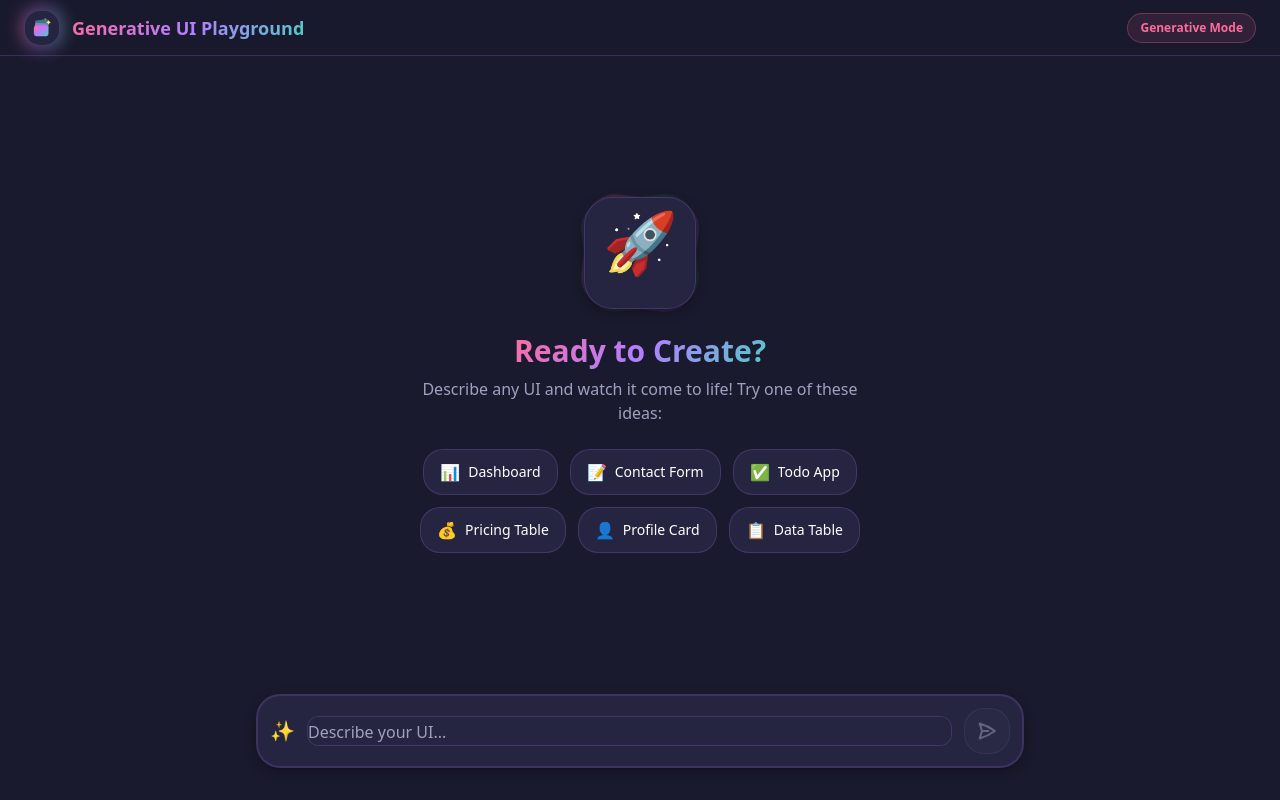
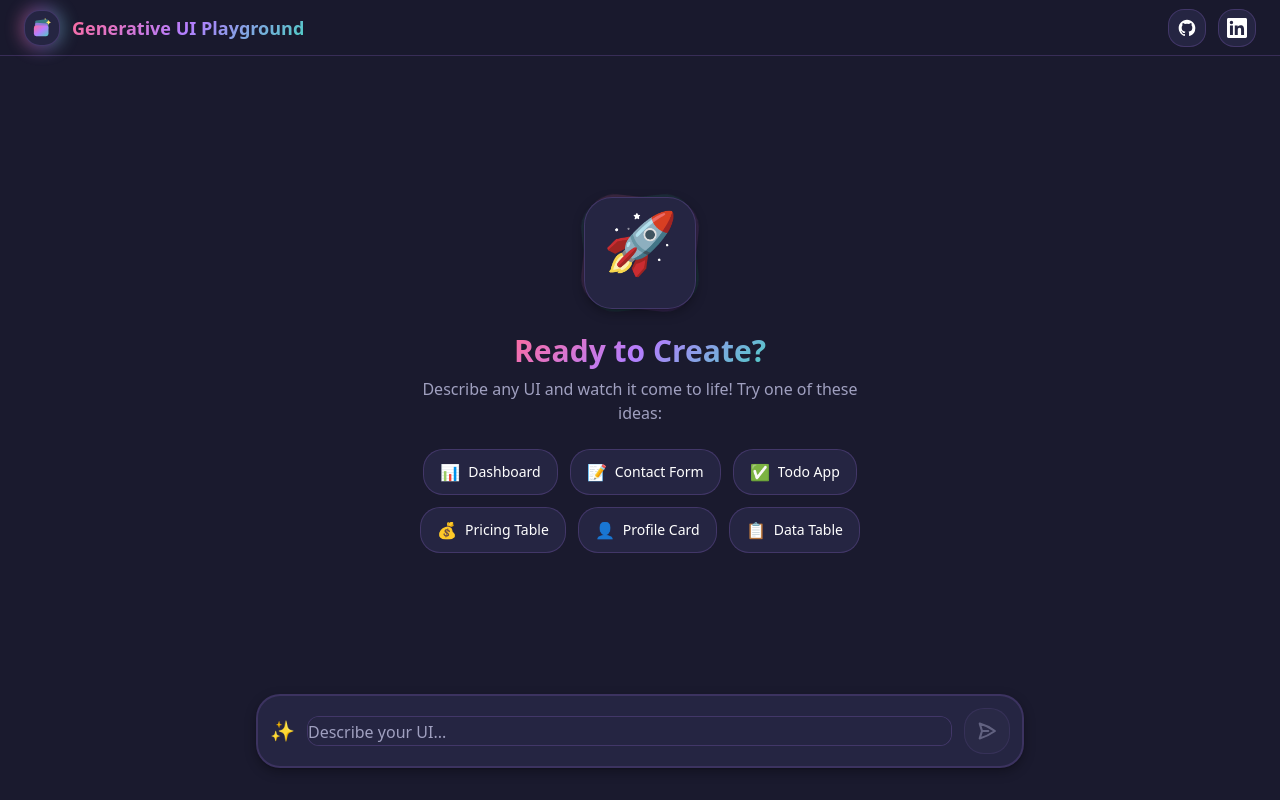
Before and after one commit to praveenss2806/generative_ui_playground, a Next.js app: page / in a window 1280 px wide. Built offline with nearby package versions, Linux system fonts and the light colour scheme.

Commit message:
latest changes

```diff
--- a/app/layout.tsx
+++ b/app/layout.tsx
@@ -16,7 +16,7 @@ const jetbrainsMono = JetBrains_Mono({
 });
 
 export const metadata: Metadata = {
-  title: "UI Playground - Generate Interfaces with AI",
+  title: "Gen UI Playground",
   description: "A playful generative UI playground powered by Gemini. Create dynamic interfaces using natural language.",
 };
 
--- a/components/layout/AppShell.tsx
+++ b/components/layout/AppShell.tsx
@@ -61,10 +61,34 @@ export function AppShell({ children }: AppShellProps) {
 
             {/* Right side */}
             <div className="flex items-center gap-2 sm:gap-3 flex-shrink-0">
-              {/* Status pill to replace auth user menu */}
-              <div className="px-3 py-1.5 rounded-full bg-primary/10 text-primary text-xs font-semibold border border-primary/30">
-                Generative Mode
-              </div>
+              <a
+                href="https://github.com/praveenss2806/generative_ui_playground"
+                target="_blank"
+                rel="noreferrer"
+                className="p-2 rounded-lg border border-border bg-card hover:border-primary/50 hover:bg-primary/5 transition-colors"
+                aria-label="GitHub repository"
+              >
+                <svg viewBox="0 0 24 24" aria-hidden="true" className="w-5 h-5">
+                  <path
+                    fill="currentColor"
+                    d="M12 2C6.477 2 2 6.486 2 12.017c0 4.428 2.865 8.186 6.839 9.504.5.092.682-.217.682-.483 0-.237-.009-.868-.014-1.703-2.782.605-3.369-1.343-3.369-1.343-.454-1.155-1.109-1.464-1.109-1.464-.908-.62.069-.608.069-.608 1.004.071 1.532 1.033 1.532 1.033.892 1.53 2.341 1.088 2.91.833.091-.647.35-1.088.636-1.338-2.22-.253-4.555-1.113-4.555-4.951 0-1.093.39-1.988 1.029-2.688-.103-.253-.446-1.272.098-2.65 0 0 .84-.27 2.75 1.026A9.564 9.564 0 0 1 12 6.844a9.56 9.56 0 0 1 2.503.337c1.909-1.296 2.748-1.026 2.748-1.026.546 1.378.202 2.397.1 2.65.64.7 1.028 1.595 1.028 2.688 0 3.848-2.339 4.695-4.566 4.944.359.31.679.922.679 1.859 0 1.342-.012 2.425-.012 2.754 0 .269.18.58.688.482A10.019 10.019 0 0 0 22 12.017C22 6.486 17.523 2 12 2Z"
+                  />
+                </svg>
+              </a>
+              <a
+                href="https://www.linkedin.com/in/praveen-sivakumar-s/"
+                target="_blank"
+                rel="noreferrer"
+                className="p-2 rounded-lg border border-border bg-card hover:border-primary/50 hover:bg-primary/5 transition-colors"
+                aria-label="LinkedIn profile"
+              >
+                <svg viewBox="0 0 24 24" aria-hidden="true" className="w-5 h-5">
+                  <path
+                    fill="currentColor"
+                    d="M20.447 20.452h-3.554v-5.569c0-1.328-.027-3.037-1.852-3.037-1.853 0-2.136 1.445-2.136 2.94v5.666H9.351V9h3.414v1.561h.047c.476-.9 1.637-1.85 3.37-1.85 3.604 0 4.268 2.372 4.268 5.455v6.286zM5.337 7.433a2.062 2.062 0 1 1 0-4.124 2.062 2.062 0 0 1 0 4.124zM7.116 20.452H3.558V9h3.558v11.452zM22.225 0H1.771C.792 0 0 .774 0 1.729v20.542C0 23.226.792 24 1.771 24h20.451C23.2 24 24 23.226 24 22.271V1.729C24 .774 23.2 0 22.222 0h.003z"
+                  />
+                </svg>
+              </a>
             </div>
           </div>
         </div>
```
Also changed, not shown: 2 other files (tests, documents, lock files or other folders).
